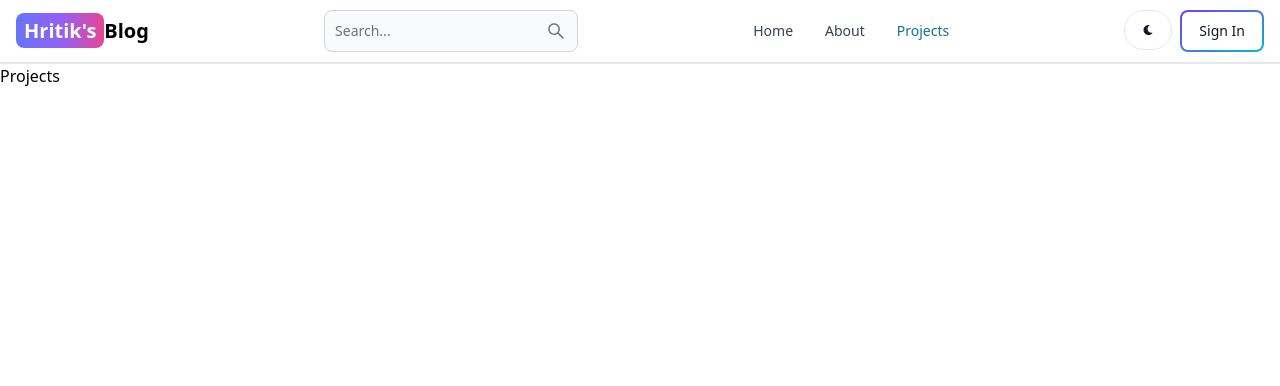
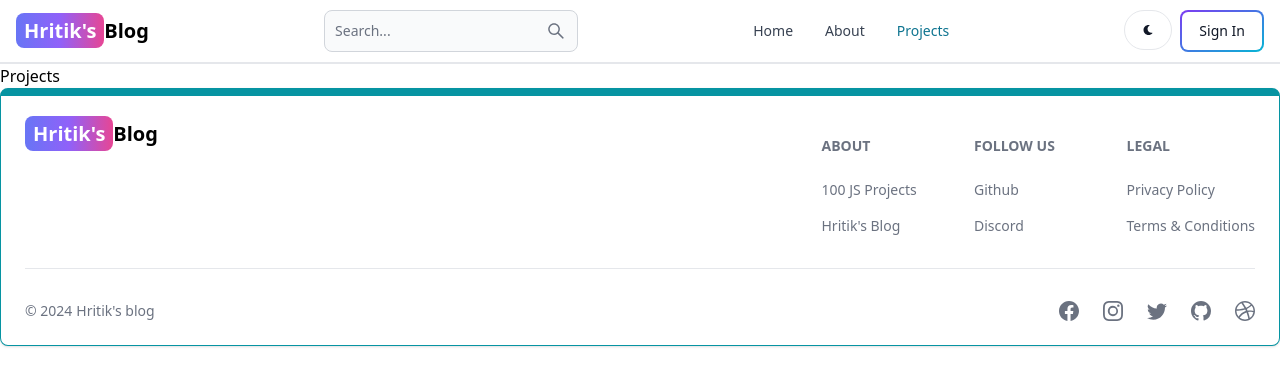
Before and after one commit to hritik008/mern-blog, a React (Vite) app in the folder client/: page /projects in a window 1280 px wide. Shown: the top 386 px of the page. Built offline with nearby package versions, Linux system fonts and the light colour scheme.

Commit message:
created and added footer component

```diff
--- a/client/src/App.jsx
+++ b/client/src/App.jsx
@@ -6,11 +6,12 @@ import SignUp from './pages/SignUp';
 import Projects from './pages/Projects';
 import Dashboard from './pages/Dashboard';
 import Header from './components/Header';
+import Footer from './components/Footer';
 
 export default function App() {
   return (
     <BrowserRouter>
-      <Header/>
+      <Header />
       <Routes>
         <Route path="/" element={<Home />} />
         <Route path="/about" element={<About />} />
@@ -19,6 +20,7 @@ export default function App() {
         <Route path="/dashboard" element={<Dashboard />} />
         <Route path="/projects" element={<Projects />} />
       </Routes>
+      <Footer />
     </BrowserRouter>
   );
 }
--- /dev/null
+++ b/client/src/components/Footer.jsx
@@ -0,0 +1,89 @@
+import { Footer } from 'flowbite-react';
+import { Link } from 'react-router-dom';
+import {
+  BsDribbble,
+  BsFacebook,
+  BsGithub,
+  BsInstagram,
+  BsTwitter,
+} from 'react-icons/bs';
+export default function FooterCom() {
+  return (
+    <Footer container className="border border-t-8 border-teal-500">
+      <div className="w-full max-w-7xl mx-auto">
+        <div className="grid w-full justify-between sm:flex md:grid-cols-1">
+          <div className="">
+            <Link
+              to="/"
+              className="self-center whitespace-nowrap text-lg sm:text-xl font-semibold dark:text-white"
+            >
+              <span className="px-2 py-1 bg-gradient-to-r from-indigo-500 via-purple-500 to-pink-500 rounded-lg text-white">
+                Hritik's
+              </span>
+              Blog
+            </Link>
+          </div>
+          <div className="grid grid-cols-2 gap-8 mt-4 sm:grid-cols-3 sm:gap-6">
+            <div>
+              <Footer.Title title="About" />
+              <Footer.LinkGroup col>
+                <Footer.Link
+                  href="https://www.100jsprojects.com"
+                  target="_blank"
+                  rel="noopener noreferrer"
+                >
+                  100 JS Projects
+                </Footer.Link>
+                <Footer.Link
+                  href="/about"
+                  target="_blank"
+                  rel="noopener noreferrer"
+                >
+                  Hritik's Blog
+                </Footer.Link>
+              </Footer.LinkGroup>
+            </div>
+            <div>
+              <Footer.Title title="Follow us" />
+              <Footer.LinkGroup col>
+                <Footer.Link
+                  href="https://github.com/hritik008"
+                  target="_blank"
+                  rel="noopener noreferrer"
+                >
+                  Github
+                </Footer.Link>
+                <Footer.Link href="#">Discord</Footer.Link>
+              </Footer.LinkGroup>
+            </div>
+            <div>
+              <Footer.Title title="Legal" />
+              <Footer.LinkGroup col>
+                <Footer.Link href="#">Privacy Policy</Footer.Link>
+                <Footer.Link href="#">Terms &amp; Conditions</Footer.Link>
+              </Footer.LinkGroup>
+            </div>
+          </div>
+        </div>
+        <Footer.Divider />
+        <div className="w-full sm:flex sm:items-center sm:justify-between">
+          <Footer.Copyright
+            href="#"
+            by="Hritik's blog"
+            year={new Date().getFullYear()}
+          />
+          <div className="flex gap-6 sm:mt-0 mt-4 sm:justify-center">
+            <Footer.Icon href="#" icon={BsFacebook}></Footer.Icon>
+            <Footer.Icon href="#" icon={BsInstagram}></Footer.Icon>
+            <Footer.Icon href="#" icon={BsTwitter}></Footer.Icon>
+            <Footer.Icon
+              href="https://github.com/hritik008"
+              icon={BsGithub}
+            ></Footer.Icon>
+            <Footer.Icon href="#" icon={BsDribbble}></Footer.Icon>
+          </div>
+        </div>
+      </div>
+    </Footer>
+  );
+}
```
